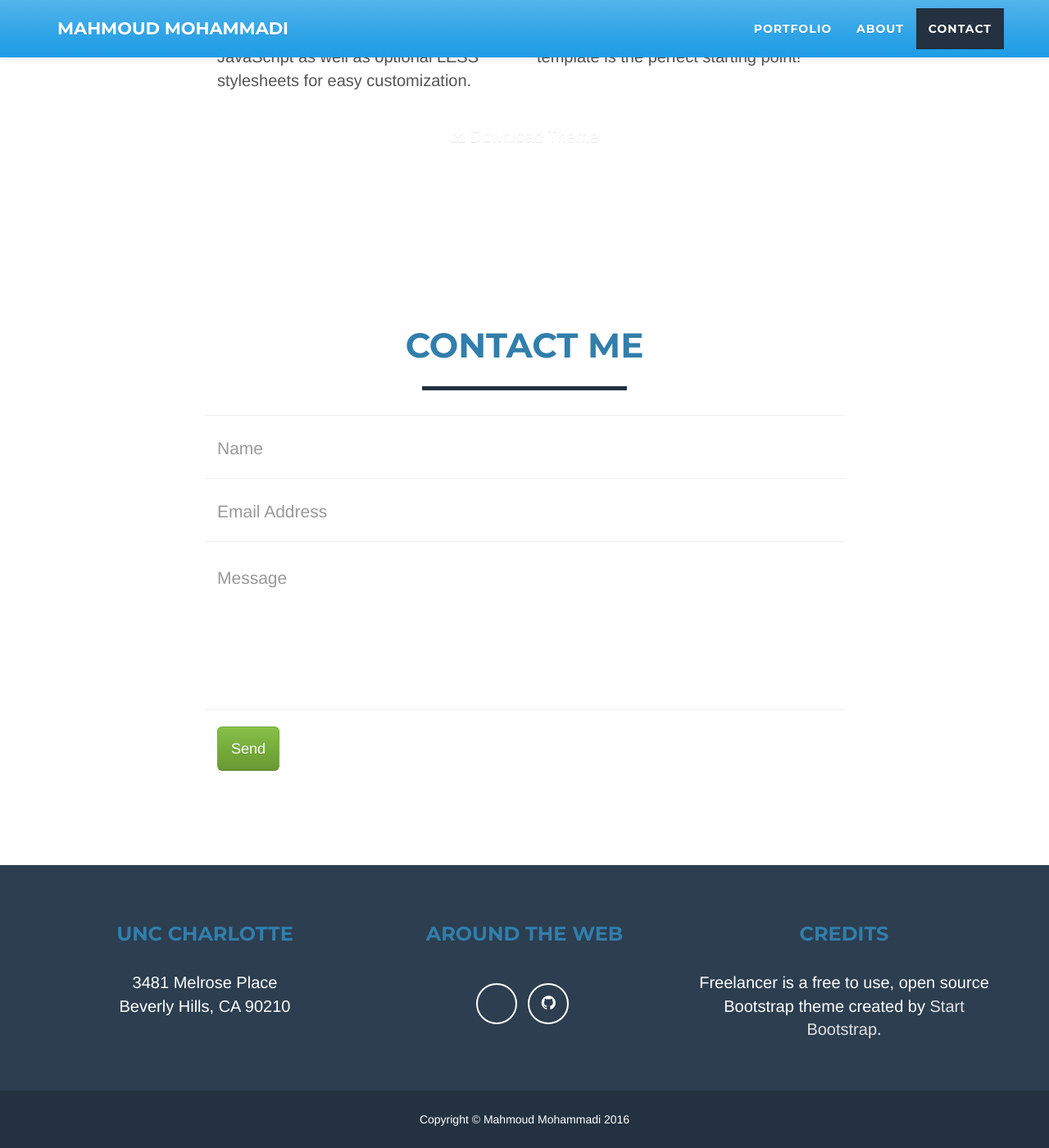
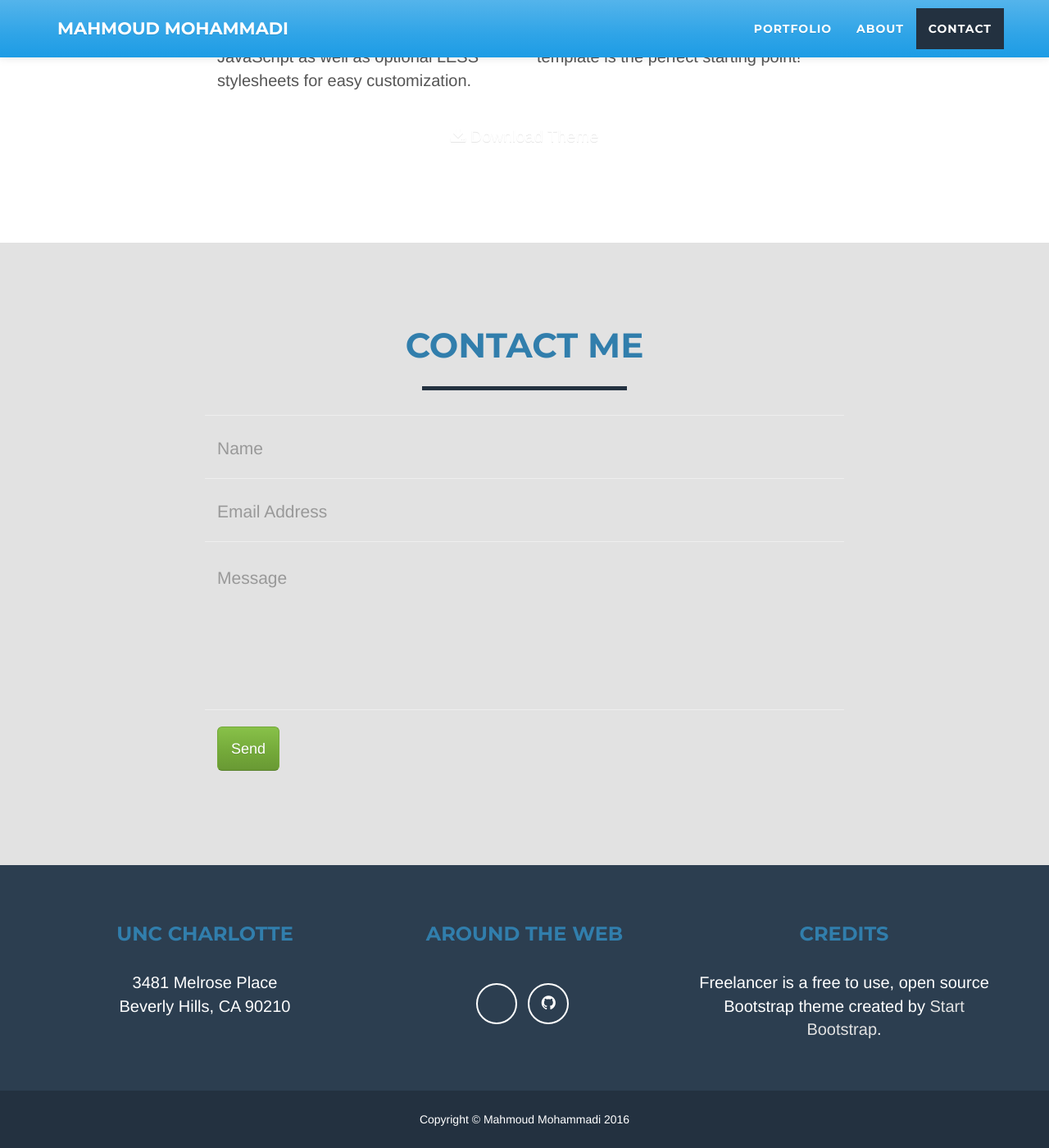
Before and after one commit to mahmoodm2/mahmoodm2.github.io, a Jekyll site: the page built from index.html, in a window 1280 px wide and 1400 px high, scrolled down 4753 px. Shown: the whole window at 82% size. Built offline with Jekyll 4.4.1, drawn with Linux system fonts in a browser that asks for light colours.

Commit message:
alternate 4

```diff
--- a/_includes/css/main.css
+++ b/_includes/css/main.css
@@ -179,12 +179,12 @@ section h2 {
     font-size: 3em;
 }
 
-section.success:nth-of-type(even){
+section:nth-of-type(even){
     color: #{{ site.color.forecolor }};  /* #fff;*/
     background: #{{ site.color.primary }};
 }
 
-section.success:nth-of-type(odd){
+section:nth-of-type(odd){
     color: #{{ site.color.forecolor }};  /* #fff;*/
     background: #{{ site.color.alternate }};
 }
```
